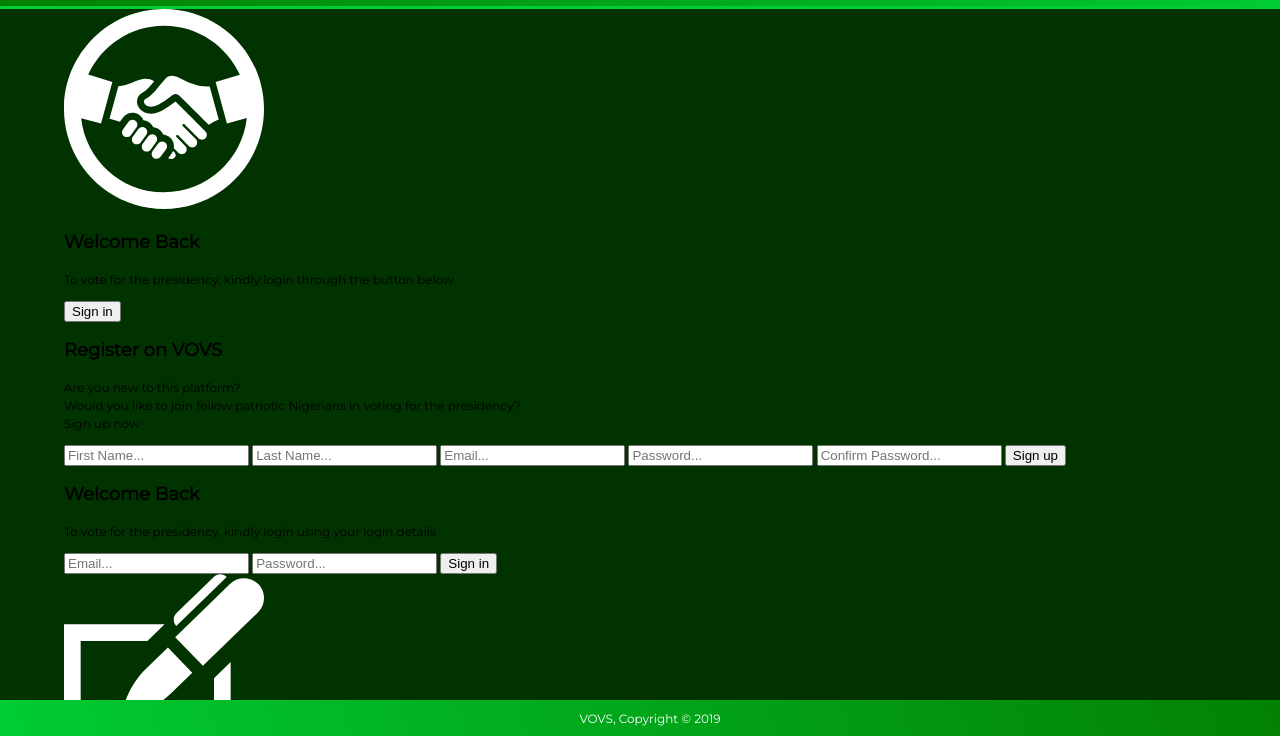
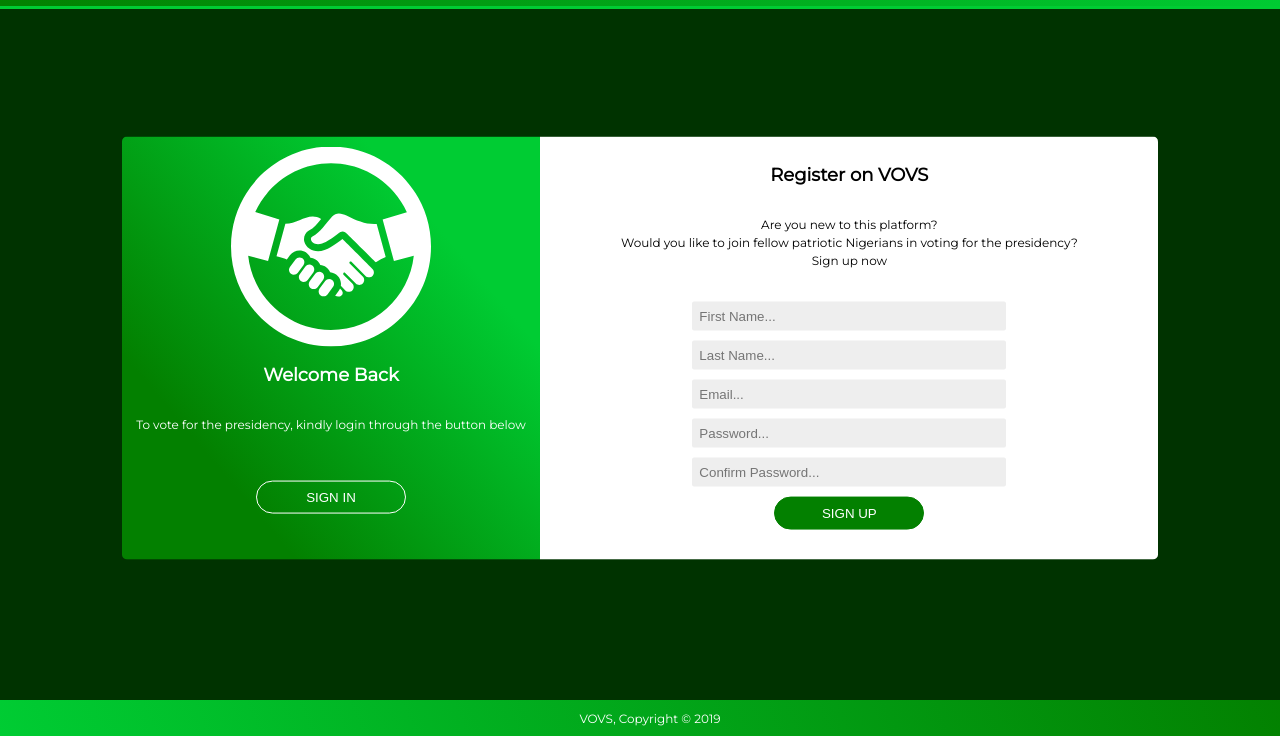
Before and after one commit to Doctor-Vee/vee-online-voting-system, a plain HTML site: page UI/html/index.html in a window 1280 px wide. Shown: the part 62-798 px from the top of the page. Drawn offline with Linux system fonts and the light colour scheme.

Commit message:
Style the signup and login to display separately

```diff
--- a/UI/css/styles.css
+++ b/UI/css/styles.css
@@ -15,6 +15,10 @@ body {
 
 body#dark {
   background: #003300;
+}
+
+body#light {
+  background: #DDFFDD;
 }
 
 .container {
@@ -74,6 +78,96 @@ nav a {
   font-weight: 700;
 }
 
+button {
+  border: 1px solid #038000;
+  border-radius: 100px;
+  color: white;
+  width: 150px;
+  cursor: pointer;
+  padding: 8px 15px;
+  text-transform: uppercase;
+  margin: auto;
+}
+
+button.shaded {
+  border-color: #038000;
+  background: #038000;
+}
+
+button.transparent {
+  border-color: white;
+  background: transparent;
+}
+
+/*Main body*/
+
+#loginCase {
+  width: 90%;
+  position: absolute;
+  top: 50%;
+  left: 50%;
+  transform: translate(-50%, -50%);
+}
+
+#main {
+
+}
+
+#main1, #main2 {
+  display: flex;
+  flex-wrap: wrap;
+  border-radius: 5px;
+  margin-top: 20px;
+}
+
+#main2 {
+  display: none;
+}
+
+.side1 {
+  background: linear-gradient(229.85deg, #00CC33 22.96%, #038000 77.58%);
+  background-size: cover;
+  color: white;
+  flex: 2;
+  display: flex;
+  flex-direction: column;
+  align-items: center;
+  text-align: center;
+  padding: 10px;
+  justify-content: center;
+}
+
+.side2 {
+  flex: 3;
+  background: white;
+  padding: 20px;
+  display: flex;
+  flex-direction: column;
+  justify-content: center;
+  align-items: center;
+  text-align: center;
+  padding: 10px;
+}
+
+form {
+  display: flex;
+  flex-flow: column wrap;
+  align-content: center;
+  min-width: 400px;
+  max-width: 500px;
+  padding: 10px 0;
+  margin: 10px auto;
+}
+
+input, select, textarea {
+  background: #eee;
+  border: none;
+  border-radius: 2px;
+  padding: 7px;
+  width: 300px;
+  margin-bottom: 10px;
+}
+
 /* Footer */
 
 footer {
@@ -102,5 +196,8 @@ footer {
   header h1 {
     text-align: center;
   }
-
+  #loginCase{
+    position: unset;
+    transform: translate(0%, 0%);
+  }
 }
--- a/UI/html/index.html
+++ b/UI/html/index.html
@@ -16,11 +16,12 @@
 <body id="dark">
   <header>
     <div id="logo"><img src="../img/vote-white.png"></div>
-    <h1>Vee Online Voting System</h1>
+    <a href="index.html"></a><h1>Vee Online Voting System</h1>
     <nav>
       <a href="#" class="current">Home</a>
       <a href="about.html">About</a>
     </nav>
+
   </header>
 
   <section id="loginCase">
@@ -45,8 +46,8 @@
         <button class="shaded">Sign up</button>
       </form>
     </div>
+
   </div>
-
 
   <div class="container" id="main2">
     <div class="side2">
```
Lines whose indentation alone changed are shown as unchanged.
